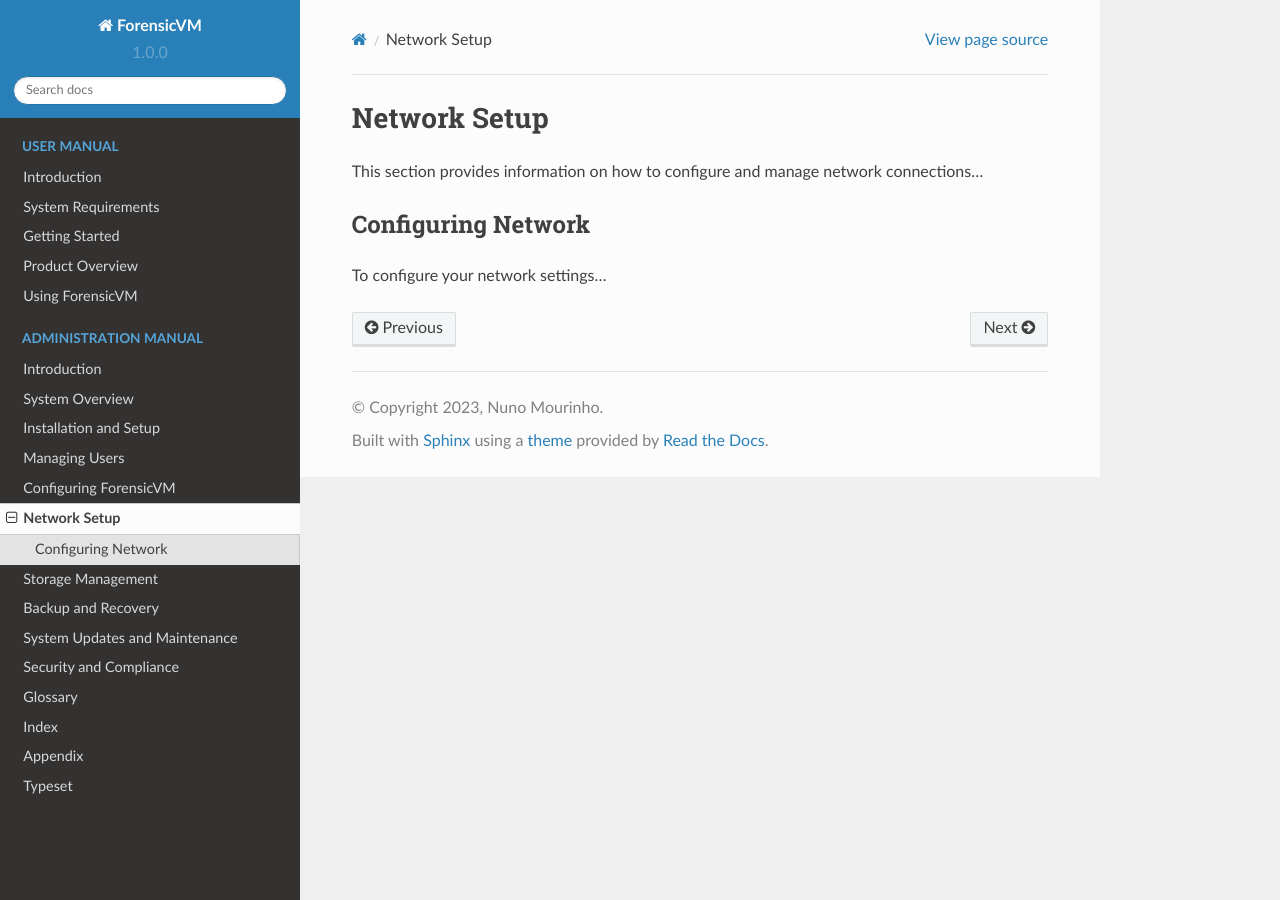
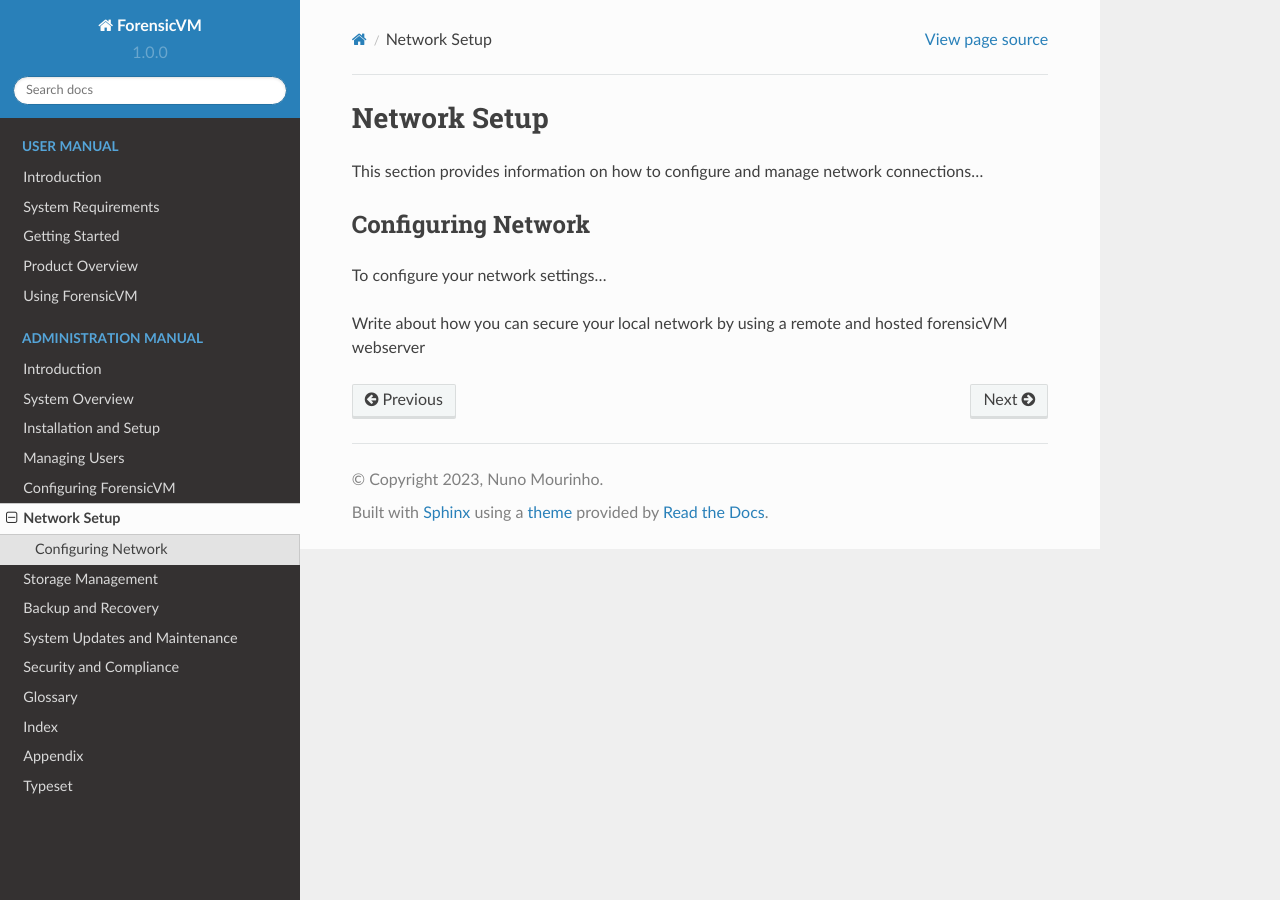
Before and after one commit to nunomourinho/ForensicVMServerAndClientDocs, a Sphinx documentation site: the page built from docs/admin/network_setup.rst, in a window 1280 px wide. Built offline with Sphinx 7.4.7 and the Read the Docs theme 2.0.0, drawn with Linux system fonts in a browser that asks for light colours; pages that are not in the unit, such as notebooks, are missing from menus.

Commit message:
Update network_setup.rst

```diff
--- a/docs/admin/network_setup.rst
+++ b/docs/admin/network_setup.rst
@@ -6,3 +6,5 @@ This section provides information on how to configure and manage network connect
 Configuring Network
 -------------------
 To configure your network settings...
+
+Write about how you can secure your local network by using a remote and hosted forensicVM webserver
```
